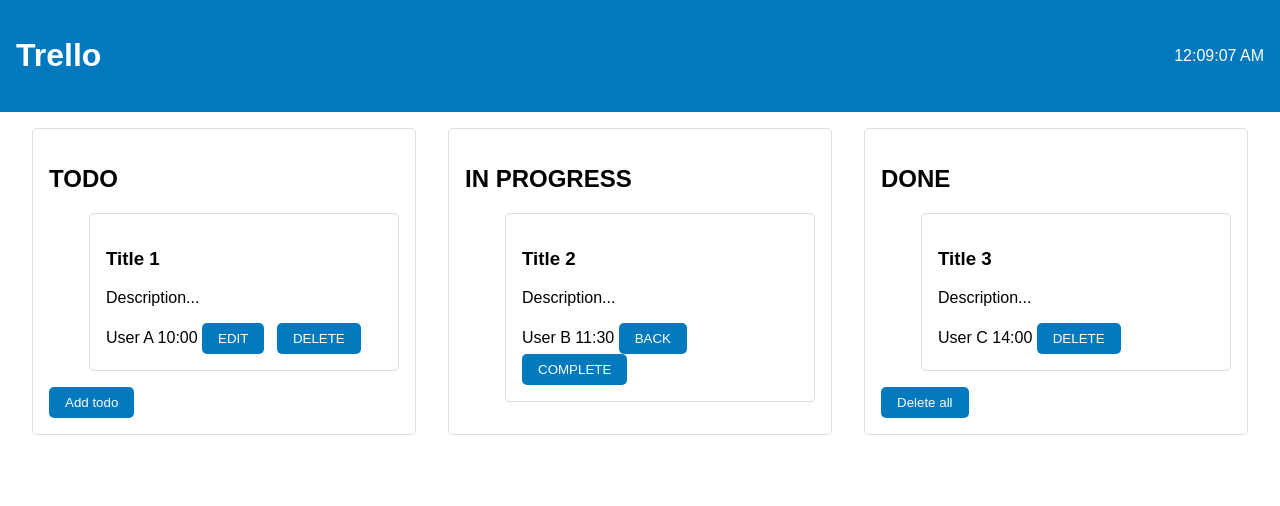
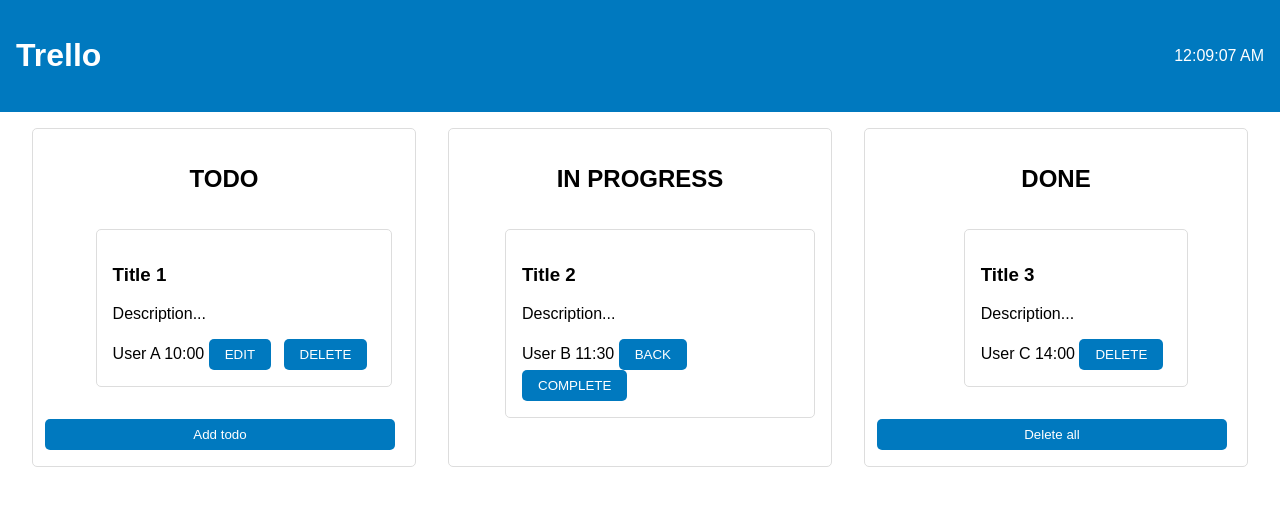
Before and after one commit to VadimKTS/FE-56, a website with bundled scripts: page app-course-work/index.html in a window 1280 px wide. Built offline with nearby package versions, Linux system fonts and the light colour scheme.

Commit message:
init: install parcel

```diff
--- a/app-course-work/css/index.css
+++ b/app-course-work/css/index.css
@@ -26,6 +26,11 @@
 
 /* Колонки */
 .column {
+  display: flex;
+  flex-direction: column;
+  width: 30%;
+  justify-content: space-between;
+  align-items: center;
   flex: 1;
   padding: 1rem;
   border: 1px solid #ddd;
@@ -53,5 +58,26 @@
   margin-right: 0.5rem;
 }
 
+.add-todo {
+  width: 100%;
+  background-color: #0079bf;
+  color: #fff;
+  border: none;
+  border-radius: 5px;
+  padding: 0.5rem 1rem;
+  cursor: pointer;
+  margin-right: 0.5rem;
+}
+
+.delete-all {
+  width: 100%;
+  background-color: #0079bf;
+  color: #fff;
+  border: none;
+  border-radius: 5px;
+  padding: 0.5rem 1rem;
+  cursor: pointer;
+  margin-right: 0.5rem;
+}
 /* Дополнительные стили (добавьте свои) */
 /* .edit, .delete, .back, .complete, .add-todo, .delete-all */
--- a/app-course-work/index.html
+++ b/app-course-work/index.html
@@ -14,8 +14,10 @@
     </header>
     <div class="board">
       <div class="column todo">
+        <div class="column-header">
           <h2>TODO</h2>
           <span class="card-counter"></span>
+        </div>
         <ul class="cards-list">
           <div class="card">
             <h3>Title 1</h3>
@@ -30,8 +32,10 @@
         <button class="add-todo">Add todo</button>
       </div>
       <div class="column in-progress">
+        <div class="column-header">
           <h2>IN PROGRESS</h2>
           <span class="card-counter"></span>
+        </div>
         <ul class="cards-list">
           <div class="card">
             <h3>Title 2</h3>
@@ -45,8 +49,10 @@
         </ul>
       </div>
       <div class="column done">
+        <div class="column-header">
           <h2>DONE</h2>
           <span class="card-counter"></span>
+        </div>
         <ul class="cards-list">
           <div class="card">
             <h3>Title 3</h3>
```
Also changed, not shown: package.json (added, +12 -0 lines). Lines whose indentation alone changed are shown as unchanged.
